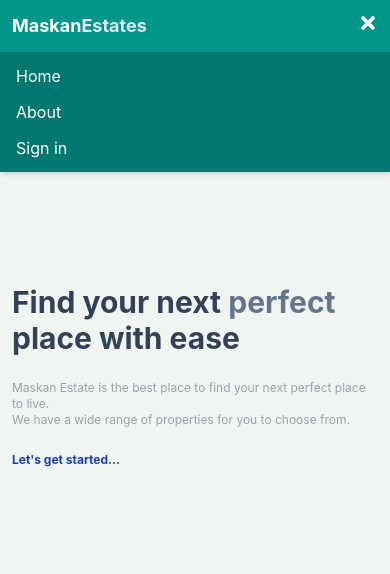
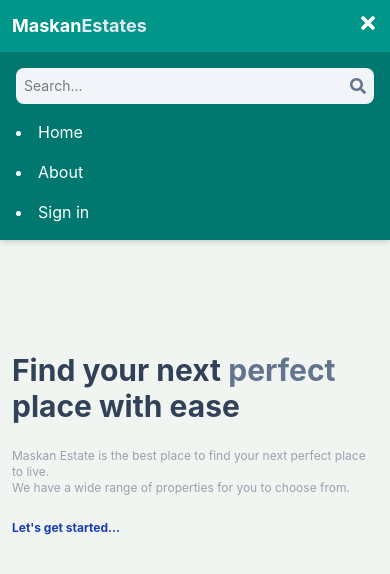
Before and after one commit to MeerabShahid18/mern-estate-frontend, a React (Vite) app: page / in a window 390 px wide. Both pictures are taken after a click on the button 368 px from the left and 23 px from the top of the page. Shown: the top 574 px of the page. Built offline with nearby package versions, Linux system fonts and the light colour scheme; no server answers.

Commit message:
adding search functionality in mobile devices

```diff
--- a/src/components/Header.jsx
+++ b/src/components/Header.jsx
@@ -14,6 +14,7 @@ export default function Header() {
     const urlParams = new URLSearchParams(window.location.search);
     urlParams.set("searchTerm", searchTerm);
     navigate(`/search?${urlParams.toString()}`);
+    setMenuOpen(false); // mobile menu close after search
   };
 
   useEffect(() => {
@@ -34,7 +35,7 @@ export default function Header() {
           </h1>
         </Link>
 
-        {/* Search */}
+        {/* Desktop Search */}
         <form
           onSubmit={handleSubmit}
           className="bg-slate-100 p-2 rounded-lg hidden sm:flex items-center w-64"
@@ -89,9 +90,27 @@ export default function Header() {
         </div>
       </div>
 
-      {/* Mobile Dropdown Menu */}
+      {/* Mobile Menu */}
       {menuOpen && (
-        <ul className="sm:hidden bg-teal-700 px-4 py-3 flex flex-col gap-3">
+        <div className="sm:hidden bg-teal-700 px-4 py-4 flex flex-col gap-4">
+
+          {/* 🔍 Mobile Search */}
+          <form
+            onSubmit={handleSubmit}
+            className="bg-slate-100 p-2 rounded-lg flex items-center"
+          >
+            <input
+              type="text"
+              placeholder="Search..."
+              className="bg-transparent outline-none w-full text-sm"
+              value={searchTerm}
+              onChange={(e) => setSearchTerm(e.target.value)}
+            />
+            <button>
+              <FaSearch className="text-slate-500" />
+            </button>
+          </form>
+
           <Link to="/" onClick={() => setMenuOpen(false)}>
             <li className="text-white">Home</li>
           </Link>
@@ -108,7 +127,7 @@ export default function Header() {
               {currentUser ? "Profile" : "Sign in"}
             </li>
           </Link>
-        </ul>
+        </div>
       )}
     </header>
   );
```
